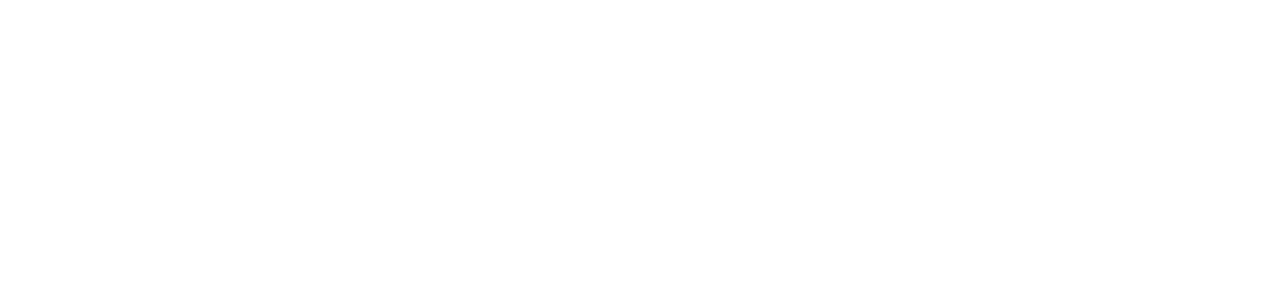
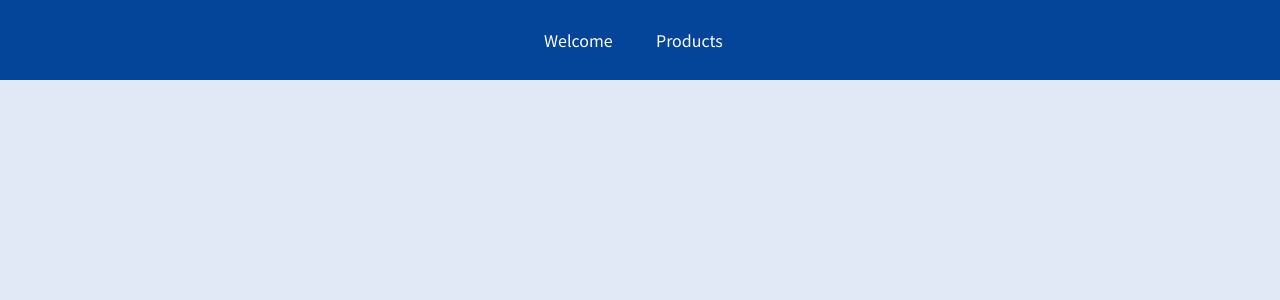
Before and after one commit to colefortner/react-router-demo, a React (Create React App) app: page / in a window 1280 px wide. Shown: the top 300 px of the page. Built offline with nearby package versions, Linux system fonts and the light colour scheme.

Commit message:
Add NavLinks active link feature and styling

```diff
--- a/src/App.js
+++ b/src/App.js
@@ -1,17 +1,21 @@
 import "./App.css";
 import { Route } from "react-router-dom";
-import Welcome from "./components/Welcome";
-import Products from "./components/Products";
+import Welcome from "./pages/Welcome";
+import Products from "./pages/Products";
+import MainHeader from "./components/MainHeader";
 
 function App() {
   return (
     <div>
+      <MainHeader />
+      <main>
         <Route path="/welcome">
           <Welcome />
         </Route>
         <Route path="/products">
           <Products />
         </Route>
+      </main>
     </div>
   );
 }
--- /dev/null
+++ b/src/components/MainHeader.js
@@ -0,0 +1,25 @@
+import { NavLink } from "react-router-dom";
+import classes from "./MainHeader.module.css";
+
+const mainHeader = () => {
+  return (
+    <header className={classes.header}>
+      <nav>
+        <ul>
+          <li>
+            <NavLink activeClassName={classes.active} to="/welcome">
+              Welcome
+            </NavLink>
+          </li>
+          <li>
+            <NavLink activeClassName={classes.active} to="/products">
+              Products
+            </NavLink>
+          </li>
+        </ul>
+      </nav>
+    </header>
+  );
+};
+
+export default mainHeader;
--- /dev/null
+++ b/src/components/MainHeader.module.css
@@ -0,0 +1,38 @@
+.header {
+  width: 100%;
+  height: 5rem;
+  background-color: #044599;
+  padding: 0 10%;
+}
+
+.header nav {
+  height: 100%;
+}
+
+.header ul {
+  height: 100%;
+  list-style: none;
+  display: flex;
+  padding: 0;
+  margin: 0;
+  align-items: center;
+  justify-content: center;
+}
+
+.header li {
+  margin: 0 1rem;
+  width: 5rem;
+}
+
+.header a {
+  color: white;
+  text-decoration: none;
+}
+
+.header a:hover,
+/* .header a:active, */
+.header a.active {
+  color: #95bcf0;
+  padding-bottom: 0.25rem;
+  border-bottom: 4px solid #95bcf0;
+}
--- a/src/index.css
+++ b/src/index.css
@@ -1,13 +1,26 @@
+@import url("https://fonts.googleapis.com/css2?family=Noto+Sans+JP:wght@400;700&display=swap");
+
+* {
+  box-sizing: border-box;
+}
+
+html {
+  font-family: "Noto Sans JP", sans-serif;
+}
+
 body {
   margin: 0;
-  font-family: -apple-system, BlinkMacSystemFont, 'Segoe UI', 'Roboto', 'Oxygen',
-    'Ubuntu', 'Cantarell', 'Fira Sans', 'Droid Sans', 'Helvetica Neue',
-    sans-serif;
-  -webkit-font-smoothing: antialiased;
-  -moz-osx-font-smoothing: grayscale;
+  background-color: #e0e9f5;
 }
 
-code {
-  font-family: source-code-pro, Menlo, Monaco, Consolas, 'Courier New',
-    monospace;
+main {
+  margin-top: 7rem;
+  text-align: center;
 }
+
+h1,
+h2,
+h3,
+p {
+  color: #042b5f;
+}
```
Also changed, not shown: src/pages/Products.js (renamed from src/components/Products.js), src/pages/Welcome.js (renamed from src/components/Welcome.js). Lines whose indentation alone changed are shown as unchanged.
